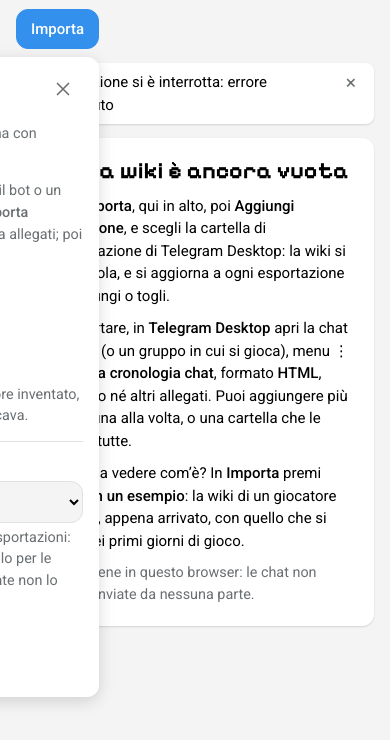
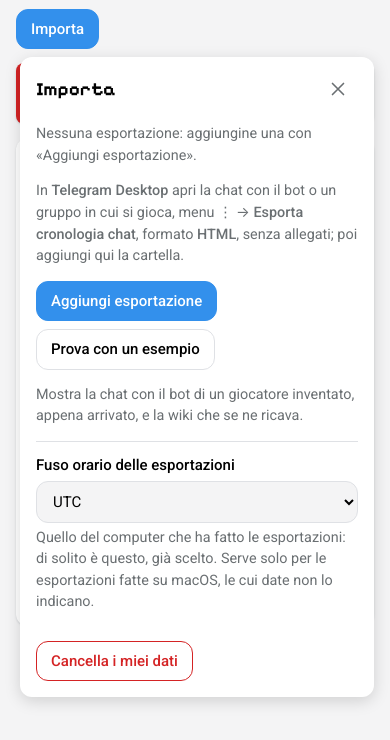
Before and after one commit to djjeck/InventoryBot-wiki, a website built with Vite: page src/web/index.html in a window 390 px wide. Both pictures are taken after a click on the button "Importa". Shown: the part 104-844 px from the top of the page. Built offline with nearby package versions, Linux system fonts and the light colour scheme.

Commit message:
Keep the Importa panel inside narrow windows
The panel is right-aligned with the button that opens it, but on a phone the
header wraps and puts the button on the left, so the panel opened past the
window's left edge and its buttons could not be reached. Its right offset is
now capped so that its left edge stays 16px inside the window.

Co-Authored-By: Claude Opus 5.5 <noreply@anthropic.com>

```diff
--- a/src/web/app.css
+++ b/src/web/app.css
@@ -200,7 +200,10 @@ main:focus {
    padding, so that a click on it is a click on the backdrop; its body holds the rest. */
 .panel {
   position: fixed;
-  inset: var(--panel-top, 72px) var(--panel-right, 16px) auto auto;
+  /* Right-aligned with the button, but never past the window's left edge (narrow
+     windows put the button on the left). */
+  inset: var(--panel-top, 72px)
+    min(var(--panel-right, 16px), calc(100vw - 16px - min(440px, calc(100vw - 32px)))) auto auto;
   margin: 0;
   width: min(440px, calc(100vw - 32px));
   max-height: min(78vh, 720px, calc(100dvh - var(--panel-top, 72px) - 16px));
```
